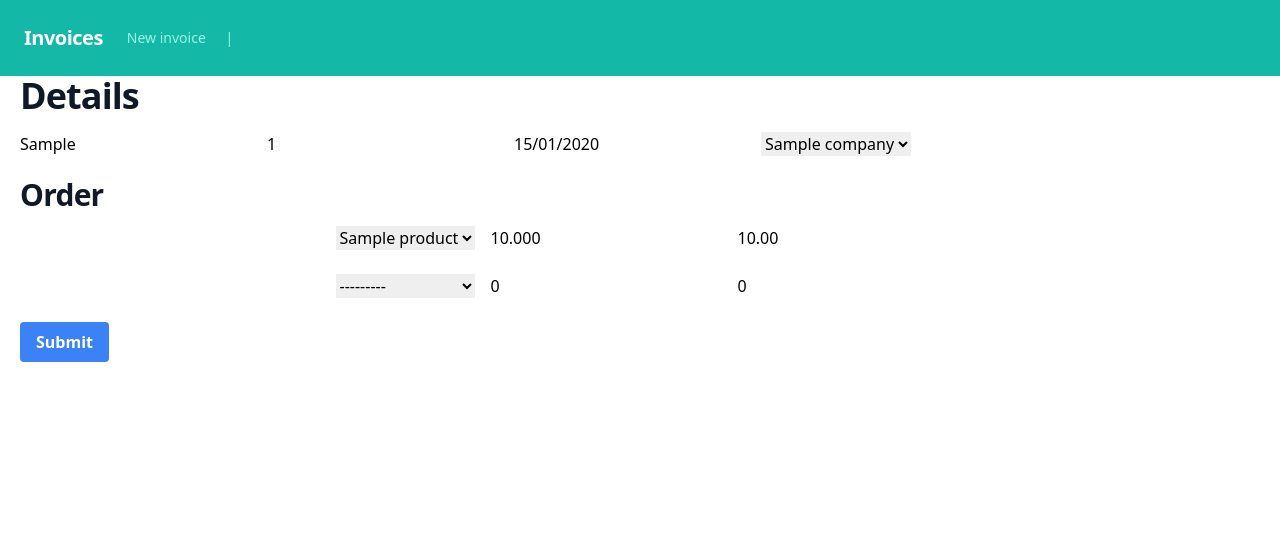
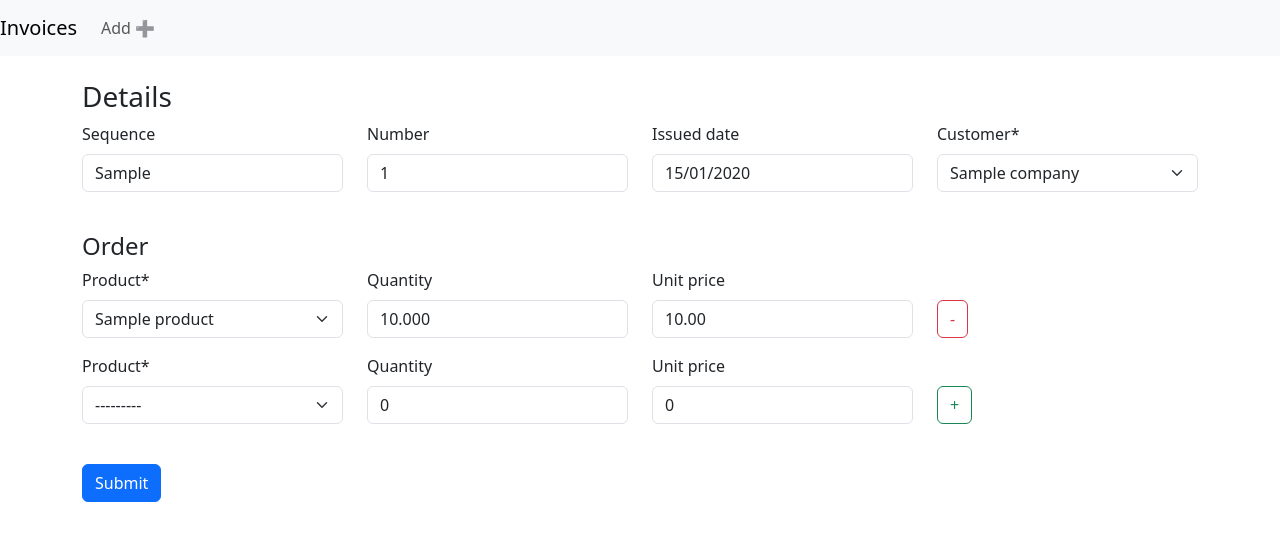
Before and after one commit to aalexmrt/django-invoices-generator, a Django app: page /make_invoice/1/ in a window 1280 px wide. Shown: the top 541 px of the page. Run offline with Django 4.2, Linux system fonts and the light colour scheme; tables that the repository leaves empty hold one stand-in row (values such as "Sample post"); some libraries are stand-ins or nearby versions.

Commit message:
switch to bootstrap and working on the refactor and some improvements for the dynamic js form

```diff
--- a/invoices/forms.py
+++ b/invoices/forms.py
@@ -1,12 +1,28 @@
 from django.forms import ModelForm, inlineformset_factory, BaseInlineFormSet
 from django import forms
-
+from crispy_forms.helper import FormHelper
+from crispy_forms.layout import Layout, Row, Column, Div, HTML, Button, ButtonHolder, Field
 
 from invoices.models import Customer, Invoice, OrderLine, Product
 
 
 class InvoiceForm(ModelForm):
-    customer = forms.ModelChoiceField(queryset=Customer.objects.all())
+    customer = forms.ModelChoiceField(
+        queryset=Customer.objects.all())
+
+    def __init__(self, *args, **kwargs):
+        super().__init__(*args, **kwargs)
+        self.helper = FormHelper()
+        self.helper.form_tag = False
+        self.helper.layout = Layout(
+            Row(
+                Column('sequence', css_class='form-group col-md-3 mb-0'),
+                Column('number', css_class='form-group col-md-3 mb-0'),
+                Column('issued_date', css_class='form-group col-md-3 mb-0'),
+                Column('customer', css_class='form-group col-md-3 mb-0'),
+                css_class='form-row'
+            )
+        )
 
     class Meta:
         model = Invoice
@@ -15,6 +31,26 @@ class InvoiceForm(ModelForm):
 
 class OrderLineForm(ModelForm):
     product = forms.ModelChoiceField(queryset=Product.objects.all())
+
+    def __init__(self, *args, **kwargs):
+        super().__init__(*args, **kwargs)
+        self.helper = FormHelper()
+        self.helper.form_tag = False
+        self.helper.layout = Layout(
+
+            Row(
+                Column('id', type="hidden", css_class="d-none"),
+                Column('DELETE', type="hidden", css_class="d-none"),
+                Column('product', css_class='form-group col-md-3 mb-0'),
+                Column('quantity', css_class='form-group col-md-3 mb-0'),
+                Column('unit_price', css_class='form-group col-md-3 mb-0'),
+                Div(
+                    Div(
+                        HTML("""<label class='empty-div form-label'>&nbsp</label>
+                    <button type="button" class="buttonDynamic">Dynamic</button>""")
+                    ), css_class="form-group col-md-1 mb-0"), css_class="formsetDynamic"
+            )
+        )
 
     class Meta:
         model = OrderLine
--- /dev/null
+++ b/invoices/static/invoices/css/styles.css
@@ -0,0 +1,4 @@
+.empty-div{
+ width: 100%;
+
+}
--- a/invoices/templates/invoices/base.html
+++ b/invoices/templates/invoices/base.html
@@ -1,43 +1,49 @@
-{% load static tailwind_tags %}
 <!DOCTYPE html>
+{# Load the tag library #}
+{% load bootstrap5 %}
+
+{# Load CSS and JavaScript #}
+{% bootstrap_css %}
+{% bootstrap_javascript %}
+
+{# Display django.contrib.messages as Bootstrap alerts #}
+{% bootstrap_messages %}
+
+{% load static %}
 <html lang="en">
 	<head>
     <title>Django Tailwind</title>
+
 		<meta charset="UTF-8">
 		<meta name="viewport" content="width=device-width, initial-scale=1.0">
+    <link rel="icon" type="image/x-icon" href="{% static 'invoices/images/favicon.ico' %}">
+    <link rel="stylesheet" href="{% static 'invoices/css/styles.css' %}">
+
 		<meta http-equiv="X-UA-Compatible" content="ie=edge">
-		{% tailwind_css %}
 	</head>
 
   <body>
-		  <div class="header-2">
- 			  <nav class="flex items-center justify-between flex-wrap bg-teal-500 p-6">
-          <div class="flex items-center flex-shrink-0 text-white mr-6">
- 		        <a href="{% url 'index' %}">
-            <span class="font-semibold text-xl tracking-tight">Invoices</span></a>
-          </div>
-          <div class="block lg:hidden">
-            <button class="flex items-center px-3 py-2 border rounded text-teal-200 border-teal-400 hover:text-white hover:border-white">
-              <svg class="fill-current h-3 w-3" viewBox="0 0 20 20" xmlns="http://www.w3.org/2000/svg"><title>Menu</title><path d="M0 3h20v2H0V3zm0 6h20v2H0V9zm0 6h20v2H0v-2z"/></svg>
-            </button>
-          </div>
-          <div class="w-full block flex-grow lg:flex lg:items-center lg:w-auto">
-            <div class="text-sm lg:flex-grow">
-              <a href="{% url 'add_invoice' %}" class="block mt-4 lg:inline-block lg:mt-0 text-teal-200 hover:text-white mr-4">
-                New invoice
-              </a>
-              <p class="block mt-4 lg:inline-block lg:mt-0 text-teal-200 hover:text-white mr-4">
-                |
-              </p>
 
-            </div>
-          </div>
-        </nav>
+    <nav class="navbar navbar-expand-lg navbar-light bg-light">
+      <a class="navbar-brand" href="{% url 'index' %}">Invoices</a>
+      <button class="navbar-toggler" type="button" data-toggle="collapse" data-target="#navbarSupportedContent" aria-controls="navbarSupportedContent" aria-expanded="false" aria-label="Toggle navigation">
+        <span class="navbar-toggler-icon"></span>
+      </button>
+
+      <div class="collapse navbar-collapse" id="navbarSupportedContent">
+        <ul class="navbar-nav mr-auto">
+          <li class="nav-item active">
+            <a class="nav-link" href="{% url 'add_invoice' %}">Add ➕</a>
+          </li>
+        </ul>
       </div>
+    </nav>
+
+    <div class="container">
     {% block main %}
 
     {% endblock %}
-
+  </div>
   </body>
 
 </html>
--- a/invoices/templates/invoices/form.html
+++ b/invoices/templates/invoices/form.html
@@ -1,41 +1,25 @@
 {% extends 'invoices/base.html' %}
 {% load static %}
-{% load tailwind_filters %}
+{% load crispy_forms_tags %}
 {% block main %}
-<form method="post" class="w-full m-auto mr-5 ml-5">
-  {% csrf_token %}
-  <h3 class="mb-4 text-3xl font-bold leading-none tracking-tight text-gray-900 md:text-4xl dark:text-white">
-    Details
-  </h3>
-  <div class="flex w-full m-auto mb-6 gap-4">
-    {{ invoice_form.sequence | as_crispy_field }}
-    {{ invoice_form.number | as_crispy_field }}
-    {{ invoice_form.issued_date | as_crispy_field }}
-    {{ invoice_form.customer | as_crispy_field }}
-  </div>
+<h3 class="mt-4">
+  Details
+</h3>
+<form class="my-class" method="post">
+  {% crispy invoice_form %}
+  <h4 class="mt-4">
+    Order
+  </h4>
+  {{ order_formset.management_form }}
+  {% for order in order_formset %}
+      {% crispy order %}
 
 
-  <div class="w-full mb-6 gap-4 justify-center">
-    {{ order_formset.management_form }}
-    <h3 class="mb-4 text-3xl font-bold leading-none tracking-tight text-gray-900 md:text-1xl dark:text-white">
-      Order
-    </h3>
-    {% for order in order_formset %}
-      <div class="flex w-full mb-6 gap-4 justify-center form-row">
-        {{order.id}}
-        {% if order.DELETE %}
-          {{ order.DELETE }}
-        {% endif %}
-        {{order.product|as_crispy_field}}
-        {{order.quantity|as_crispy_field}}
-        {{order.unit_price|as_crispy_field}}
-        <div class="formButtonContainer"></div>
-      </div>
-    {% endfor %}
-    <button type="submit" class="bg-blue-500 hover:bg-blue-700 text-white font-bold py-2 px-4 rounded"  value="Submit">Submit</button>
-  </div>
 
+  {% endfor %}
+  <button type="submit" class="mt-4 btn btn-primary"  value="Submit">Submit</button>
 </form>
+
 <script src="{% static 'invoices/js/dynamic_form.js' %}"></script>
 
 {% endblock %}
--- a/invoices/utils/send_email.py
+++ b/invoices/utils/send_email.py
@@ -51,7 +51,6 @@ def prepare_msg(contact_name, contact_email, sender_name, email_account, cc_emai
 
 
 def add_attachment(sender_name, files_list, msg_mixed):
-    print(files_list)
     for pdf in files_list:
         original_filename = pdf.__str__()
         # e.g 2023-0010 Company name S.L.pdf
--- a/invoices/views.py
+++ b/invoices/views.py
@@ -24,7 +24,6 @@ def add_invoice(request):
 
     new_invoice = Invoice.objects.create()
     new_invoice.save()
-    print(new_invoice.id)
     return redirect('make_invoice', new_invoice.id)
 
 
@@ -74,6 +73,7 @@ def make_invoice(request, id):
         'invoice': invoice,
         'invoice_form': invoice_form,
         'order_formset': order_formset,
+
     }
     return render(request, 'invoices/form.html', context)
 
@@ -90,7 +90,6 @@ def save_invoice_pdf(request, inv_id):
 
     pdf_render = WeasyTemplateResponse(
         request=request, template='invoices/invoice_pdf.html', context=context).rendered_content
-    print(invoice.customer)
     pdf_file_name = "{}-{}_{}_{}.pdf".format(
         invoice.sequence, invoice.number, invoice.customer.company.name.replace(" ", "-"), invoice.issued_date)
 
```
Also changed, not shown: app/settings.py (+4 -7 lines), invoices/static/invoices/js/dynamic_form.js (+135 -13 lines), invoices/templates/invoices/index.html (+17 -17 lines), invoices/static/invoices/images/favicon.ico (added), theme/static_src/package-lock.json.
